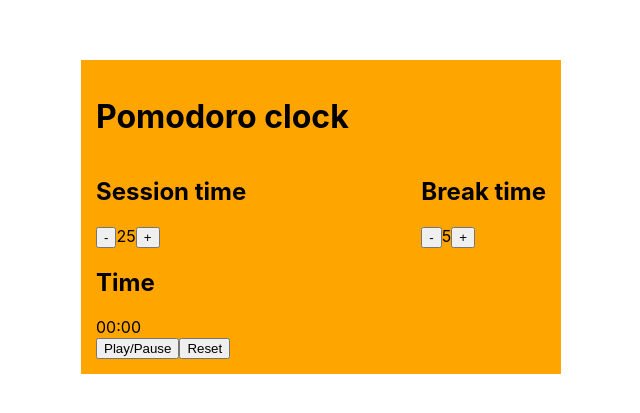
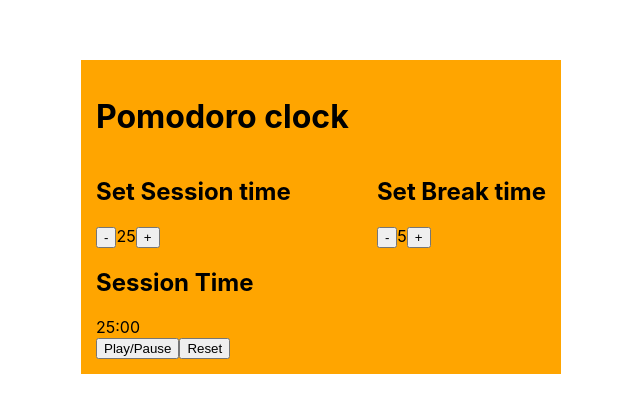
Before and after one commit to fermercadal/pomodoro-clock, a React (Create React App) app: page / in a window 1280 px wide. Shown: the part 183-596 px from the top of the page, without its empty margins (319-959 px from the left). Built offline with nearby package versions, Linux system fonts and the light colour scheme.

Commit message:
Update layout

```diff
--- a/src/App.js
+++ b/src/App.js
@@ -9,23 +9,46 @@ class App extends Component {
     super(props);
 
     this.state = {
+      cycle: 'Session',
       sessionTime: 25,
       breakTime: 5,
-      clockTime: 0
+      clockCount: 25 * 60
     }
 
-    this.handleDecrease = this.handleDecrease.bind(this);
-    this.handleIncrease = this.handleIncrease.bind(this);
+    this.handleBreakDecrease = this.handleBreakDecrease.bind(this);
+    this.handleBreakIncrease = this.handleBreakIncrease.bind(this);
+    this.handleSessionDecrease = this.handleSessionDecrease.bind(this);
+    this.handleSessionIncrease = this.handleSessionIncrease.bind(this);
     this.handlePlay = this.handlePlay.bind(this);
     this.handleReset = this.handleReset.bind(this);
   }
 
-  handleDecrease() {
-
+  handleSessionDecrease() {
+    if(this.state.sessionTime - 1 >= 0) {
+      this.setState({
+        sessionTime: this.state.sessionTime - 1
+      });
+    }
   }
 
-  handleIncrease() {
+  handleSessionIncrease() {
+    this.setState({
+      sessionTime: this.state.sessionTime + 1
+    });
+  }
 
+  handleBreakDecrease() {
+    if(this.state.breakTime - 1 >= 0) {
+      this.setState({
+        breakTime: this.state.breakTime - 1
+      });
+    }
+  }
+
+  handleBreakIncrease() {
+    this.setState({
+      breakTime: this.state.breakTime + 1
+    });
   }
 
   handlePlay() {
@@ -40,15 +63,15 @@ class App extends Component {
     const breakProps = {
       title: 'Break',
       time: this.state.breakTime,
-      handleDecrease: this.handleDecrease,
-      handleIncrease: this.handleIncrease
+      handleDecrease: this.handleBreakDecrease,
+      handleIncrease: this.handleBreakIncrease
     }
 
     const sessionProps = {
       title: 'Session',
       time: this.state.sessionTime,
-      handleDecrease: this.handleDecrease,
-      handleIncrease: this.handleIncrease
+      handleDecrease: this.handleSessionDecrease,
+      handleIncrease: this.handleSessionIncrease
     }
 
     return (
@@ -63,7 +86,8 @@ class App extends Component {
         <Clock
           handlePlay={ this.handlePlay }
           handleReset={ this.handleReset }
-          clock={ this.state.clockTime }
+          clock={ this.state.clockCount }
+          cycle={ this.state.cycle }
         />
       </main>
     );
--- a/src/Components/Clock/Clock.js
+++ b/src/Components/Clock/Clock.js
@@ -1,11 +1,28 @@
 import React, { Component } from 'react';
 
 class Clock extends Component {
+  constructor(props) {
+    super(props);
+
+    this.convertToTime = this.convertToTime.bind(this);
+  }
+
+  convertToTime = (count) => {
+    const minutes = Math.floor(count / 60);
+    let seconds = count % 60;
+
+    seconds = seconds < 10 ? ('0' + seconds) : seconds;
+
+    return `${ minutes }:${ seconds }`;
+  }
+
   render() {
     return (
       <div className="clock">
-        <h2>Time</h2>
-        <div>00:00</div>
+        <h2>{ this.props.cycle } Time</h2>
+        <div>
+          { this.convertToTime(this.props.clock) }
+        </div>
 
         <div className="buttons">
           <button onClick={ this.props.handlePlay }>
--- a/src/Components/TimeInput/TimeInput.js
+++ b/src/Components/TimeInput/TimeInput.js
@@ -4,7 +4,7 @@ class TimeInput extends Component {
   render() {
     return (
       <div>
-          <h2>{ this.props.title } time</h2>
+          <h2>Set { this.props.title } time</h2>
           <button onClick={ this.props.handleDecrease }>
             -
           </button>
```
